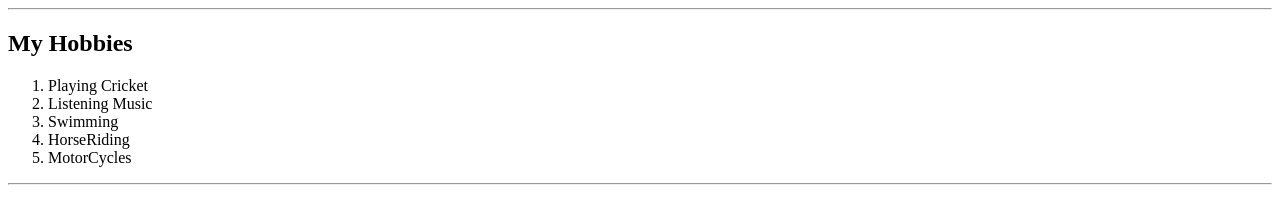
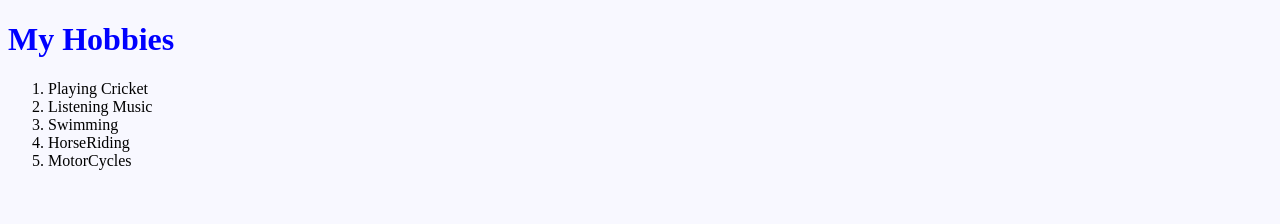
Before and after one commit to hirentimbadiya/basic_cv, a plain HTML site: page hobbies.html in a window 1280 px wide. Drawn offline with Linux system fonts and the light colour scheme.

Commit message:
Added CSS file

```diff
--- a/hobbies.html
+++ b/hobbies.html
@@ -5,10 +5,10 @@
     <meta http-equiv="X-UA-Compatible" content="IE=edge">
     <meta name="viewport" content="width=device-width, initial-scale=1.0">
     <title>My Hobbies</title>
+    <link rel="stylesheet" href="css/styles.css">
 </head>
 <body>
-    <hr>
-    <h2>My Hobbies</h2>
+    <h1>My Hobbies</h1>
     <ol>
         <li>Playing Cricket</li>
         <li>Listening Music</li>
@@ -16,6 +16,5 @@
         <li>HorseRiding</li>
         <li>MotorCycles</li>
     </ol>
-    <hr>
 </body>
 </html>
```
